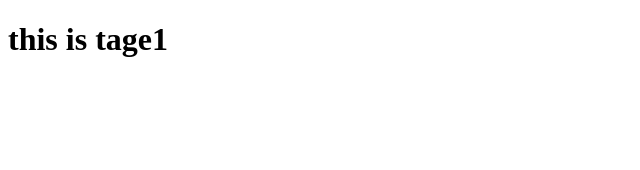
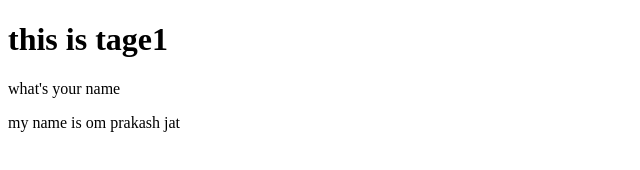
Before and after one commit to omprakash315/localRepo, a plain HTML site: page index.html in a window 1280 px wide. Shown: the whole page, without its empty margins (0-640 px from the left). Drawn offline with Linux system fonts and the light colour scheme.

Commit message:
add new para in html

```diff
--- a/index.html
+++ b/index.html
@@ -7,5 +7,7 @@
 </head>
 <body>
     <h1>this is tage1</h1>
+    <p>what's your name</p>
+    <p>my name is om prakash jat</p>
 </body>
 </html>
```
